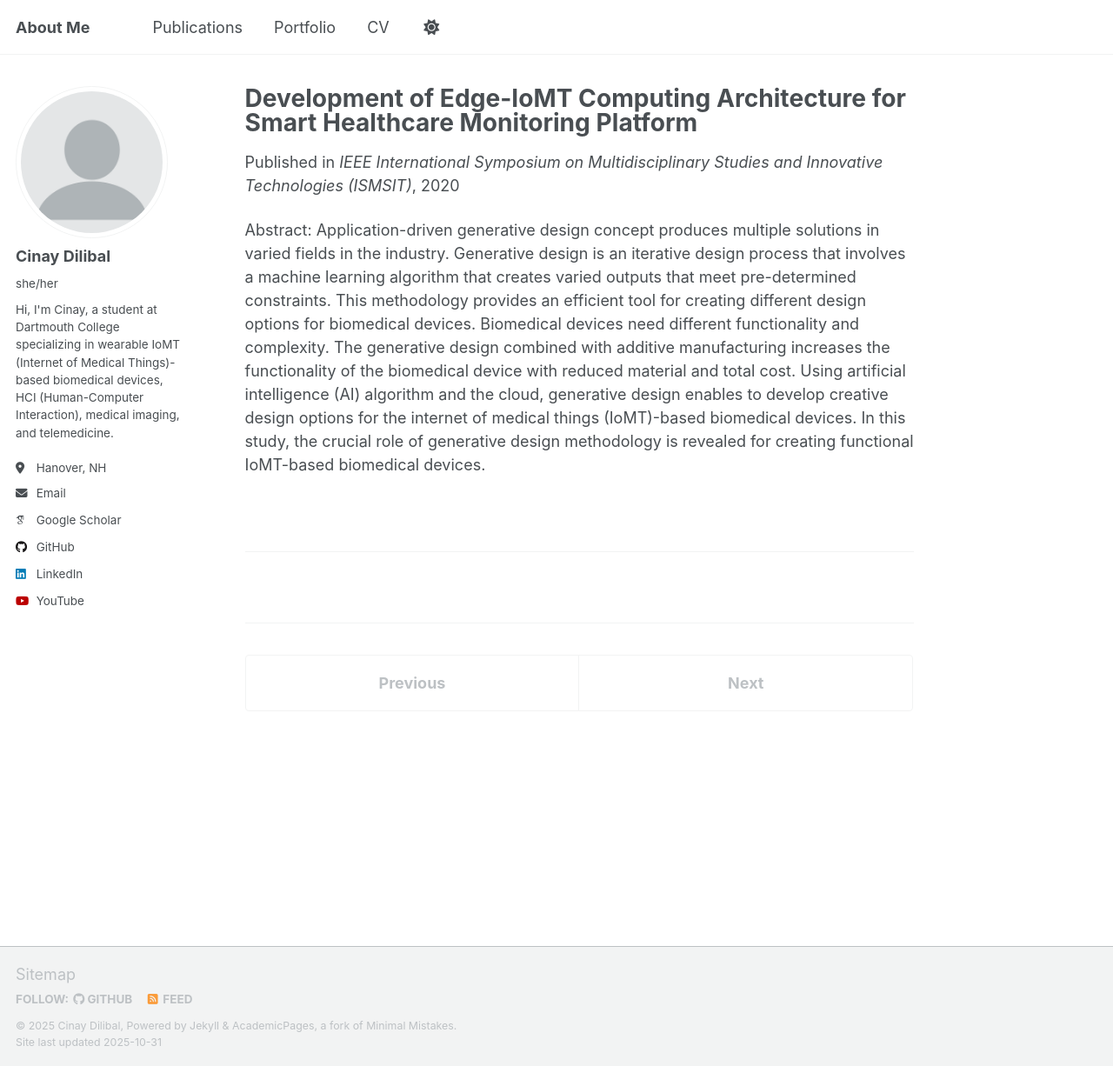
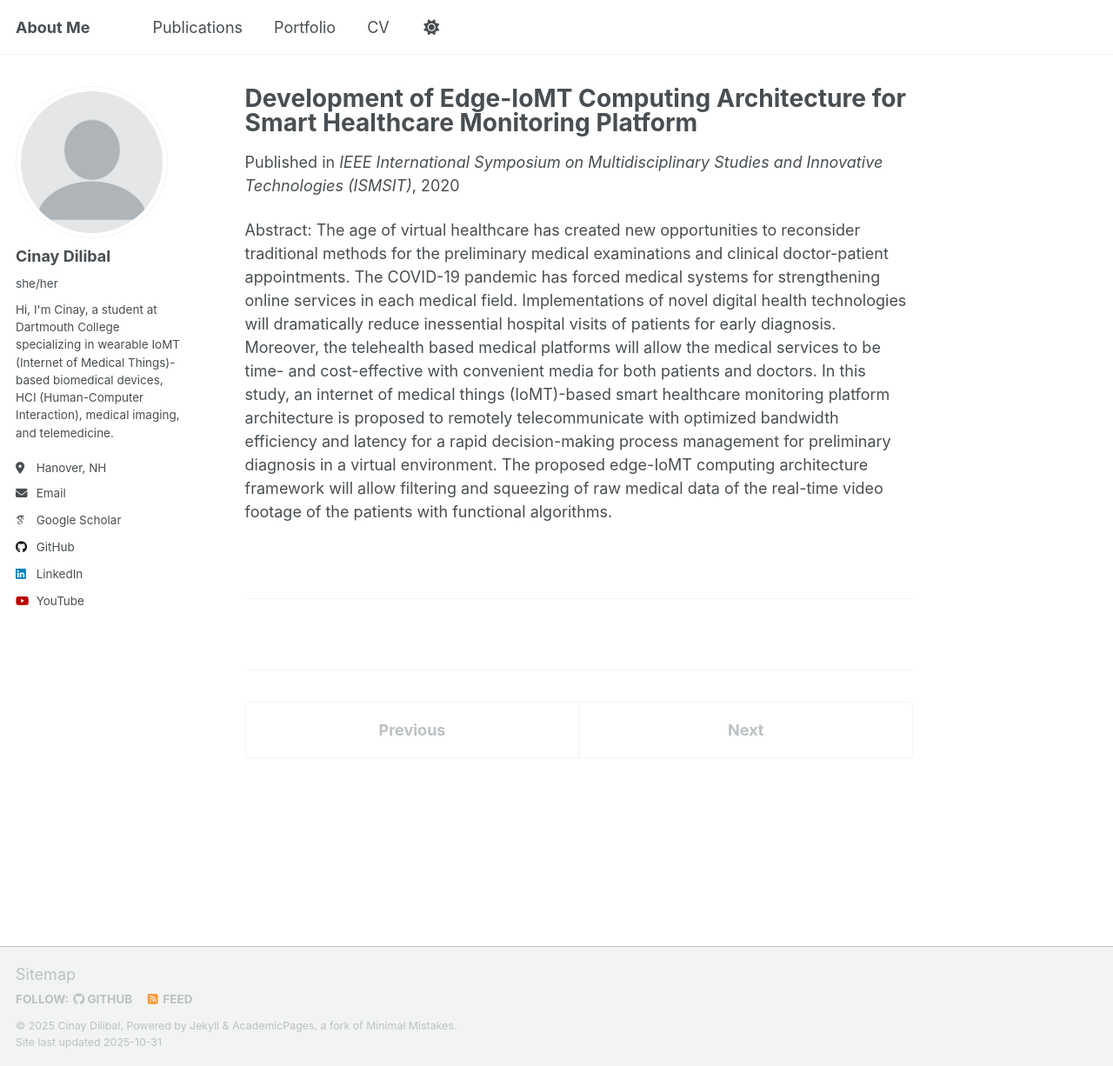
Before and after one commit to Cdilibal/cdilibal.github.io, a Jekyll site: the page built from _publications/iomt_monitoring.md, in a window 1280 px wide and 1226 px high. Shown: the whole window at 87% size. Built offline with Jekyll 4.4.1, drawn with Linux system fonts in a browser that asks for light colours; some web fonts are replaced; a script that is not in the unit is left out.

Commit message:
Update abstract

```diff
--- a/_publications/iomt_monitoring.md
+++ b/_publications/iomt_monitoring.md
@@ -9,4 +9,4 @@ venue: 'IEEE International Symposium on Multidisciplinary Studies and Innovative
 paperurl: 'https://ieeexplore.ieee.org/document/9461370'
 ---
 
-Abstract: Application-driven generative design concept produces multiple solutions in varied fields in the industry. Generative design is an iterative design process that involves a machine learning algorithm that creates varied outputs that meet pre-determined constraints. This methodology provides an efficient tool for creating different design options for biomedical devices. Biomedical devices need different functionality and complexity. The generative design combined with additive manufacturing increases the functionality of the biomedical device with reduced material and total cost. Using artificial intelligence (AI) algorithm and the cloud, generative design enables to develop creative design options for the internet of medical things (IoMT)-based biomedical devices. In this study, the crucial role of generative design methodology is revealed for creating functional IoMT-based biomedical devices.
+Abstract: The age of virtual healthcare has created new opportunities to reconsider traditional methods for the preliminary medical examinations and clinical doctor-patient appointments. The COVID-19 pandemic has forced medical systems for strengthening online services in each medical field. Implementations of novel digital health technologies will dramatically reduce inessential hospital visits of patients for early diagnosis. Moreover, the telehealth based medical platforms will allow the medical services to be time- and cost-effective with convenient media for both patients and doctors. In this study, an internet of medical things (IoMT)-based smart healthcare monitoring platform architecture is proposed to remotely telecommunicate with optimized bandwidth efficiency and latency for a rapid decision-making process management for preliminary diagnosis in a virtual environment. The proposed edge-IoMT computing architecture framework will allow filtering and squeezing of raw medical data of the real-time video footage of the patients with functional algorithms.
```
